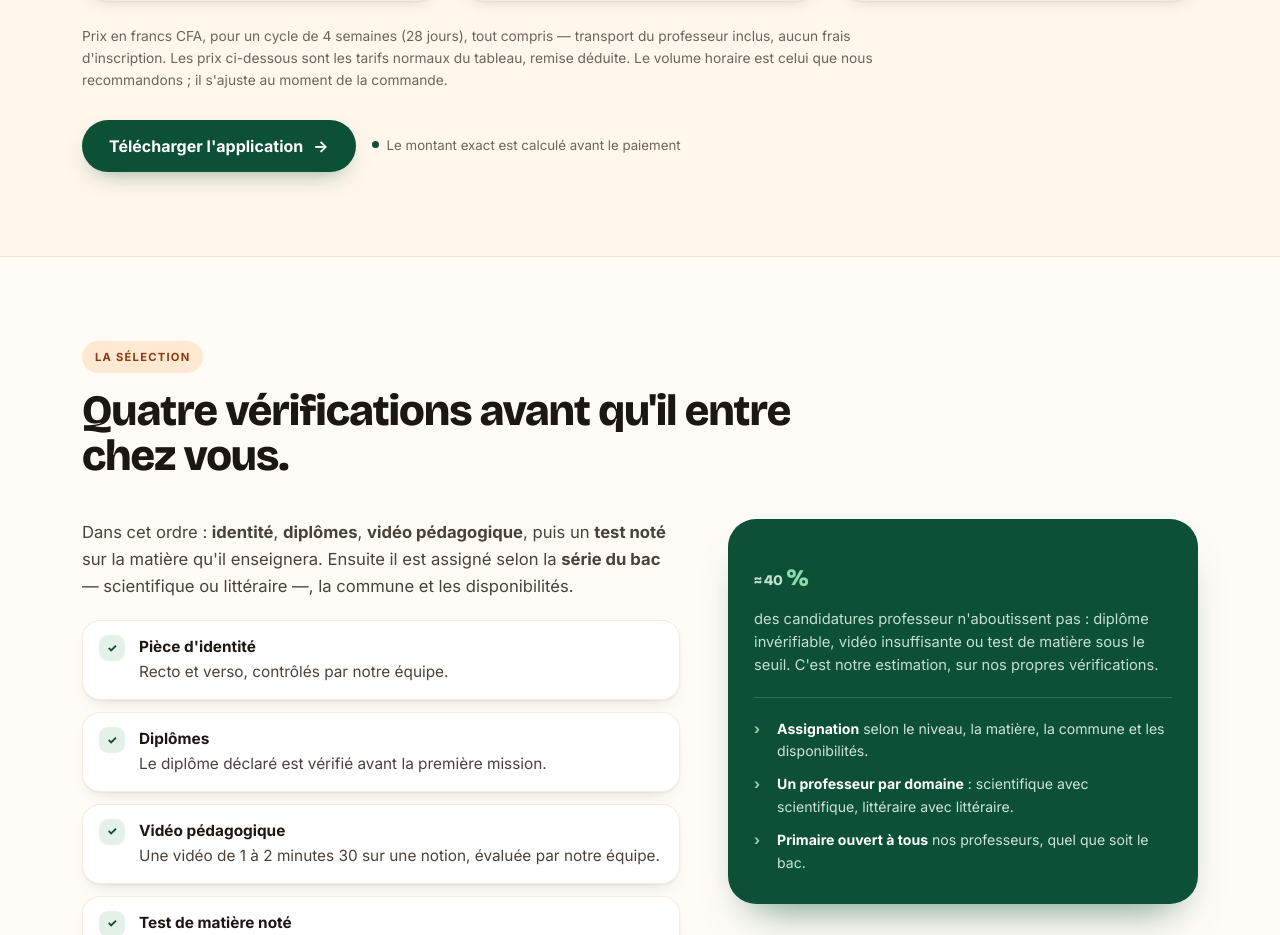
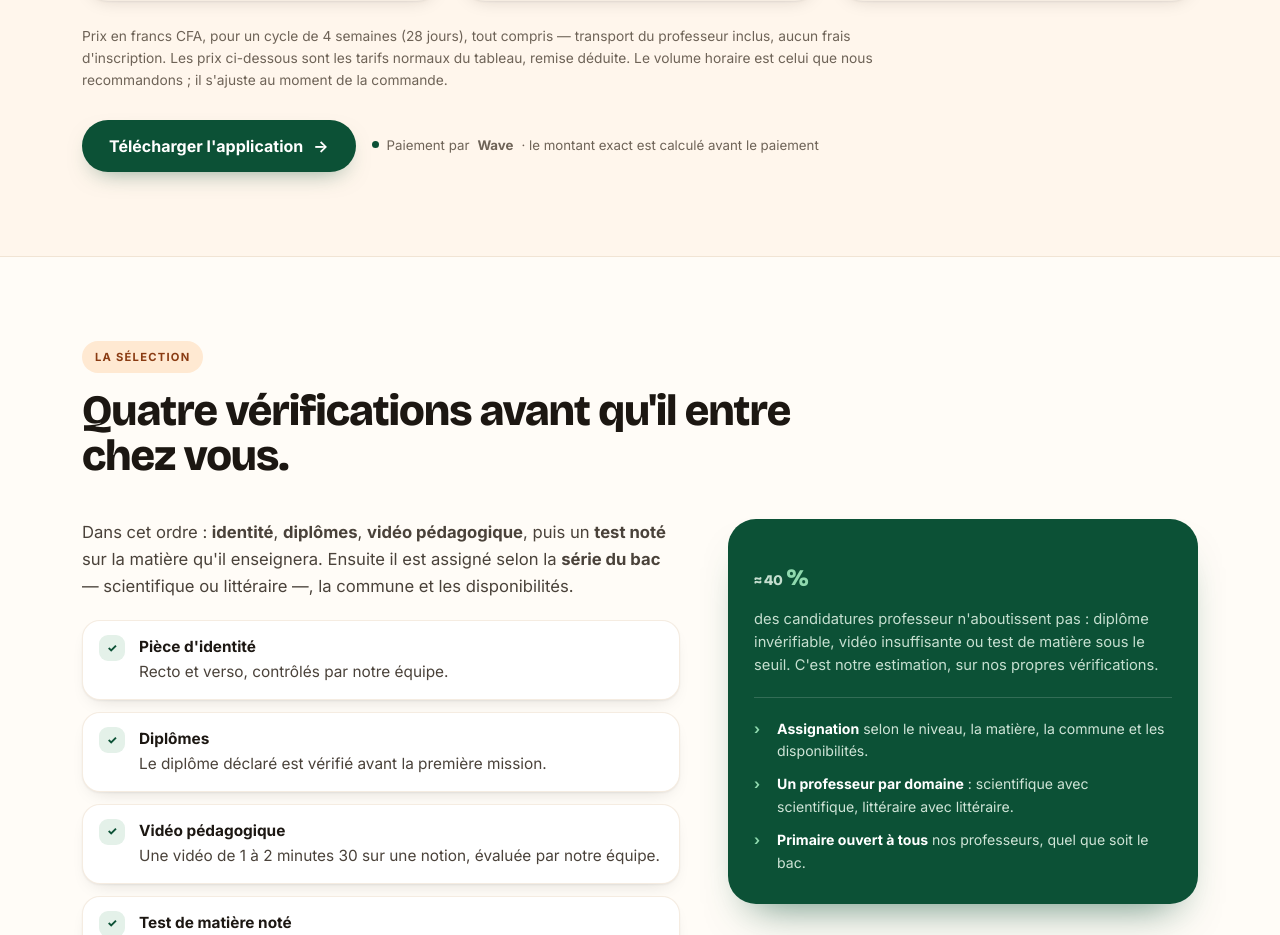
Before and after one commit to youssoufcoulubaly1-debug/okalm-website, a website: page public/index.html in a window 1280 px wide. Shown: the part 5303-6238 px from the top of the page. Drawn offline with nearby package versions, Linux system fonts and the light colour scheme.

Commit message:
Wave cite explicitement comme moyen de paiement

```diff
--- a/public/index.html
+++ b/public/index.html
@@ -381,7 +381,7 @@
 
     <div class="pricing__cta">
       <a class="btn" href="#telecharger">Télécharger l'application <span class="btn__arrow">→</span></a>
-      <span class="hero__note"><span class="dot"></span> Le montant exact est calculé avant le paiement</span>
+      <span class="hero__note"><span class="dot"></span> Paiement par <strong>Wave</strong> · le montant exact est calculé avant le paiement</span>
     </div>
   </div>
 </section>
```
